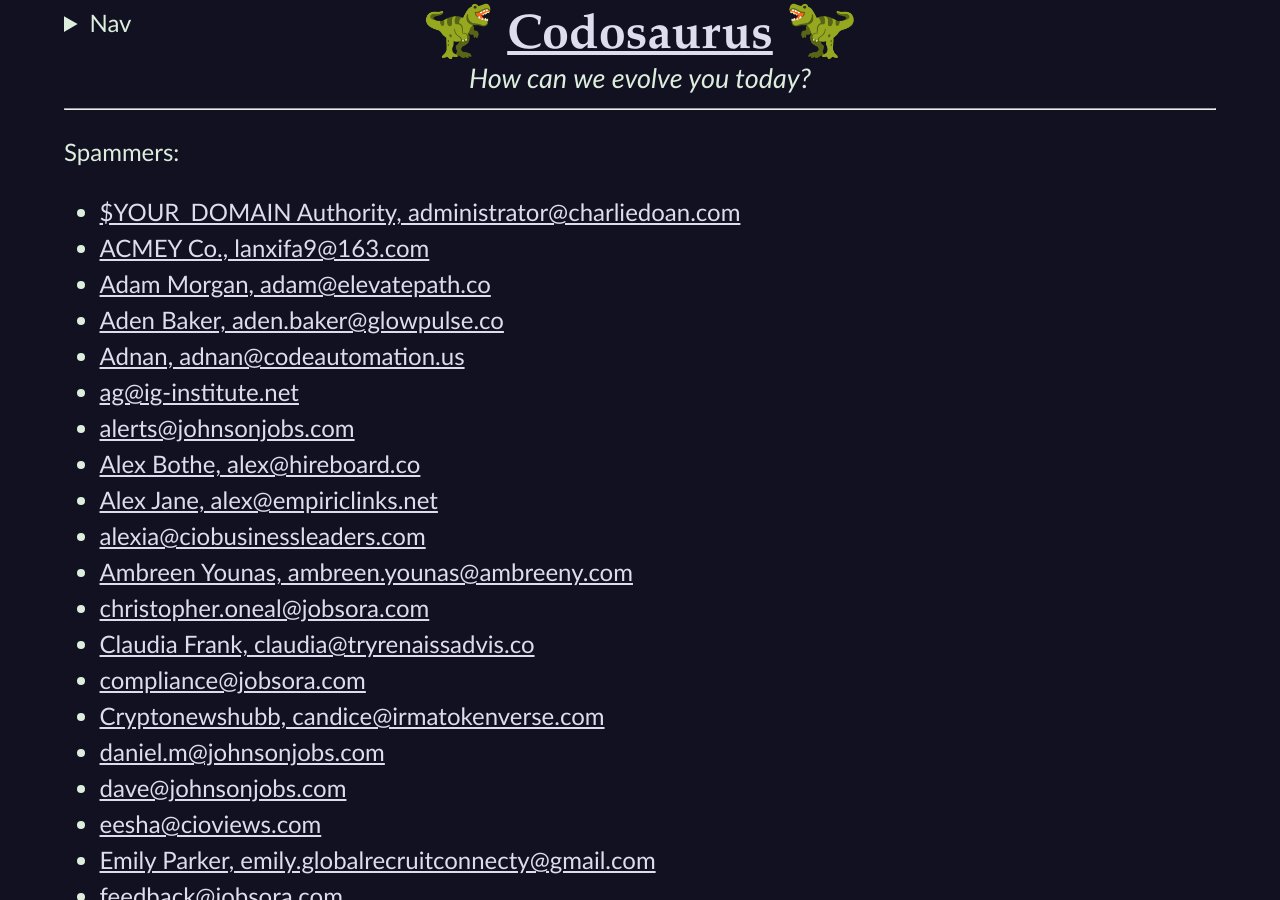
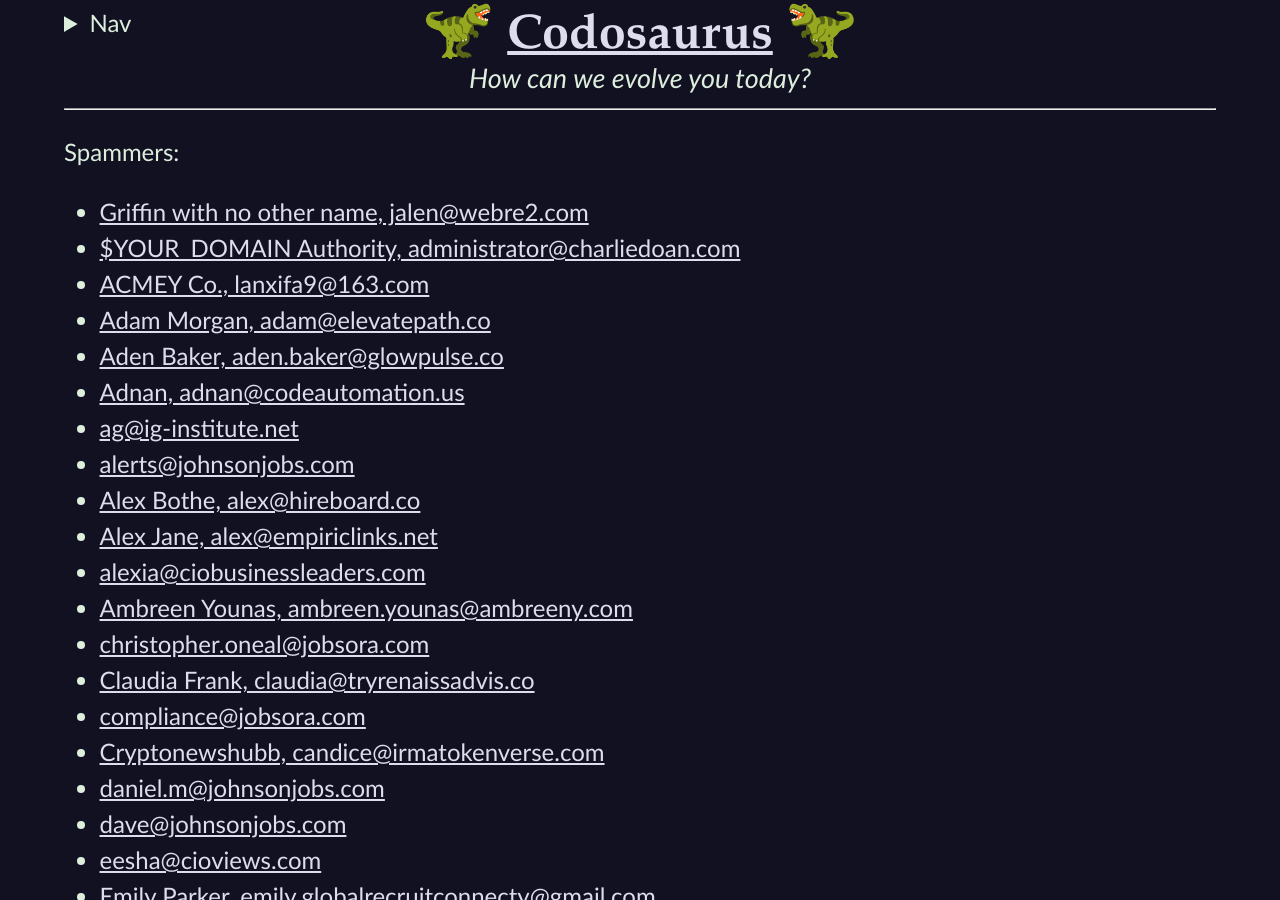
Before and after one commit to CodosaurusLLC/CodosaurusLLC.github.io, a Jekyll site: the page built from spambait.md, in a window 1280 px wide and 900 px high. Built offline with Jekyll 4.4.1, drawn with Linux system fonts in a browser that asks for light colours; our own code applies the rules of GitHub Pages for plain Markdown files.

Commit message:
add spammer

```diff
--- a/spambait.md
+++ b/spambait.md
@@ -1,4 +1,5 @@
 Spammers:
+- [Griffin with no other name, jalen@webre2.com](mailto:jalen@webre2.com)
 - [$YOUR_DOMAIN Authority, administrator@charliedoan.com](mailto:administrator@charliedoan.com)
 - [ACMEY Co., lanxifa9@163.com](mailto:lanxifa9@163.com)
 - [Adam Morgan, adam@elevatepath.co](mailto:adam@elevatepath.co)
```
